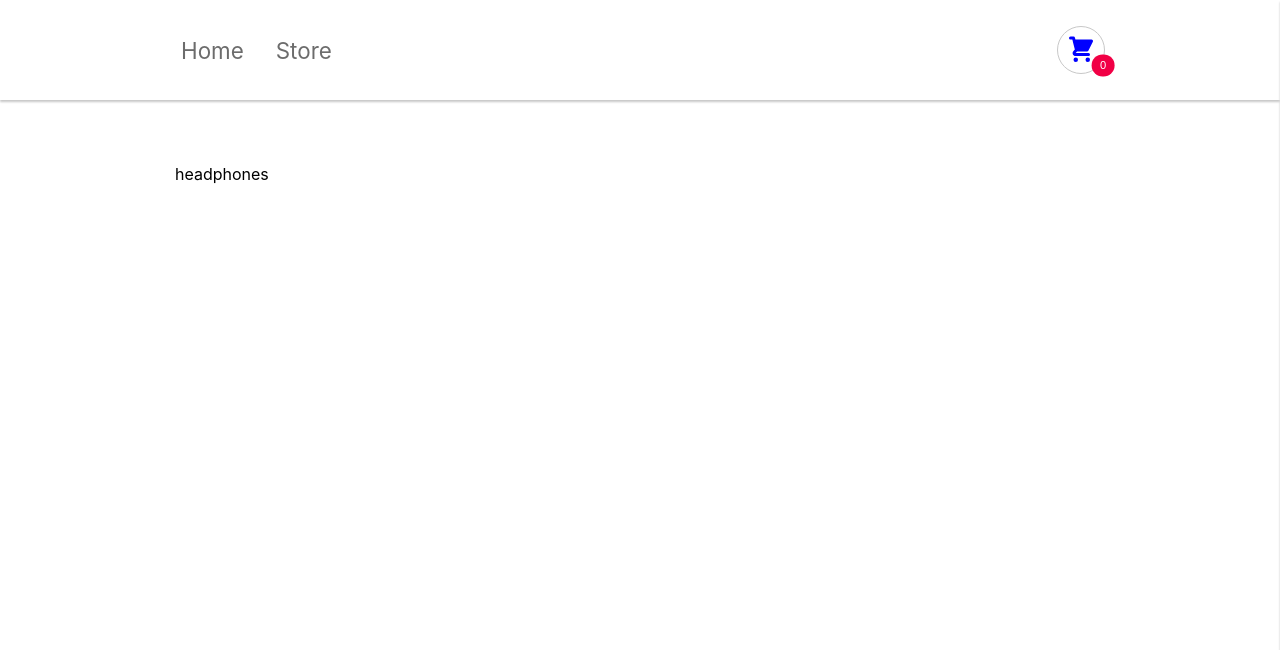
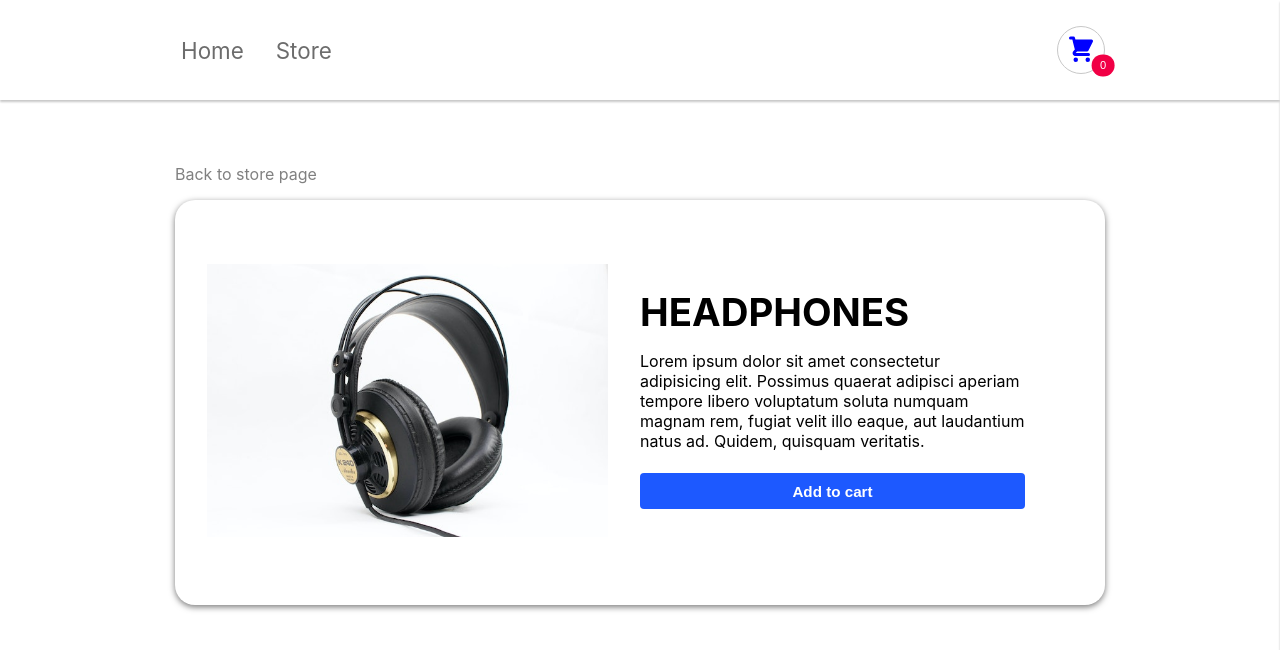
Before and after one commit to dkveil/shopping-cart-with-ts, a React (Create React App) app: page /store/headphones in a window 1280 px wide. Shown: the top 650 px of the page. Built offline with nearby package versions, Linux system fonts and the light colour scheme.

Commit message:
product page finished

```diff
--- a/src/components/ProductCart/ProductCart.styles.ts
+++ b/src/components/ProductCart/ProductCart.styles.ts
@@ -77,7 +77,5 @@ export const CartButtonsWrapper = styled.div`
                 margin-right: 15px;
             }
         }
-
-
     }
-    `
+`
--- a/src/components/ProductCart/index.tsx
+++ b/src/components/ProductCart/index.tsx
@@ -22,9 +22,9 @@ type ProductCartProps = {
 
 const ProductCart = ({id, name, link, price, img}: ProductCartProps) => {
 
-    const { getProductAmonut, addProductAmount, subbProductAmount, removeFromCart } = React.useContext(ShoppingCartContext);
+    const { getProductAmount, addProductAmount, subbProductAmount, removeFromCart } = React.useContext(ShoppingCartContext);
 
-    const amount = getProductAmonut(id)
+    const amount = getProductAmount(id)
 
     return (
         <CartWrapper>
--- /dev/null
+++ b/src/components/ProductPage/ProductPage.styles.ts
@@ -0,0 +1,68 @@
+import styled from "styled-components"
+import { Link } from 'react-router-dom';
+
+export const Wrapper = styled.div`
+    padding: 4rem 2rem;
+    display: flex;
+    box-shadow: 0 2px 6px rgb(120,120,120);
+    border-radius: 20px;
+    max-width: 100%;
+`
+
+export const ImagesWrapper = styled.div`
+    padding-right: 2rem;
+    min-width: 50%;
+    img{
+        width: 100%;
+    }
+`
+
+export const Content = styled.div`
+    display: flex;
+    flex-direction: column;
+    justify-content: center;
+    padding: 1rem 0;
+    padding-right: 3rem;
+
+    h1{
+        margin-bottom: 1rem;
+    }
+
+    p{
+        margin-bottom: 1rem;
+    }
+
+    div{
+        display: flex;
+        flex-direction: column;
+        align-items: center;
+        padding: 6px 0;
+
+        div:first-child{
+            display: flex;
+            align-items: center;
+            flex-direction: row;
+            margin-bottom: 2px;
+
+            span{
+                margin: 0 3px;
+                font-size: 1.1rem;
+
+            :nth-child(2){
+                font-weight: bold;
+                margin-left: 15px;
+            }
+            :nth-child(3){
+                margin-right: 15px;
+            }
+        }
+        }
+    }
+
+`
+
+export const ReturnLink = styled(Link)`
+    margin-bottom: 1rem;
+    text-decoration: none;
+    color: gray;
+`
--- a/src/components/ProductPage/index.tsx
+++ b/src/components/ProductPage/index.tsx
@@ -1,20 +1,124 @@
+import React from 'react';
 import { Wrapper, ContentWrapper } from '../../containers/sectionStyles';
 import { useParams } from 'react-router';
 import storeItems from '../../data/items.json'
-import { isConstructorDeclaration } from 'typescript';
+import * as Product from './ProductPage.styles';
+import { ShoppingCartContext } from '../../context/ShoppingCartProvider';
+import Button from '../Button';
 
 const ProductPage = () => {
 
     const { name } = useParams();
+    const { getProductAmount, subbProductAmount, addProductAmount, removeFromCart } = React.useContext(ShoppingCartContext);
 
     const product = storeItems.find(item => item.name === name)
+    const amount = product ? getProductAmount(product.id) : null
 
     console.log(product)
 
     return (
         <Wrapper>
             <ContentWrapper>
-                {name}
+                {product ? (
+                    <>
+                        <Product.ReturnLink to="/store">
+                            Back to store page
+                        </Product.ReturnLink>
+                        <Product.Wrapper>
+                            <Product.ImagesWrapper>
+                                <img src={product.image} alt={product.name} />
+                            </Product.ImagesWrapper>
+                            <Product.Content>
+                                <h1>{product.name.toUpperCase()}</h1>
+                                <p>
+                                    Lorem ipsum dolor sit amet consectetur
+                                    adipisicing elit. Possimus quaerat adipisci
+                                    aperiam tempore libero voluptatum soluta
+                                    numquam magnam rem, fugiat velit illo eaque,
+                                    aut laudantium natus ad. Quidem, quisquam
+                                    veritatis.
+                                </p>
+                                <div>
+
+
+                                    {(amount !== null && amount > 0) ? (
+                                        <>
+                                            <div>
+                                                <Button
+                                                    styletype="square"
+                                                    width="32px"
+                                                    height="32px"
+                                                    borderradius="4px"
+                                                    buttoncolor="#1d59ff"
+                                                    border="none"
+                                                    textcolor="white"
+                                                    fontsize="1rem"
+                                                    fontweight="bold"
+                                                    onClickHandler={() =>
+                                                        subbProductAmount(product.id)
+                                                    }
+                                                >
+                                                    -
+                                                </Button>
+                                                <span>{amount}</span>
+                                                <span>in Cart</span>
+                                                <Button
+                                                    styletype="square"
+                                                    width="32px"
+                                                    height="32px"
+                                                    borderradius="4px"
+                                                    buttoncolor="#1d59ff"
+                                                    border="none"
+                                                    textcolor="white"
+                                                    fontsize="1rem"
+                                                    fontweight="bold"
+                                                    onClickHandler={() =>
+                                                        addProductAmount(product.id)
+                                                    }
+                                                >
+                                                    +
+                                                </Button>
+                                            </div>
+                                            <Button
+                                                styletype="square"
+                                                width="85px"
+                                                height="25px"
+                                                borderradius="4px"
+                                                border="none"
+                                                buttoncolor="#e70448"
+                                                textcolor="white"
+                                                onClickHandler={() =>
+                                                    removeFromCart(product.id)
+                                                }
+                                            >
+                                                remove all
+                                            </Button>
+                                        </>
+                                    ) : (
+                                        <Button
+                                            fontsize=".95rem"
+                                            fontweight="bold"
+                                            styletype="square"
+                                            width="100%"
+                                            height="36px"
+                                            textcolor="white"
+                                            buttoncolor="#1d59ff"
+                                            borderradius="4px"
+                                            border="none"
+                                            onClickHandler={() =>
+                                                addProductAmount(product.id)
+                                            }
+                                        >
+                                            Add to cart
+                                        </Button>
+                                    )}
+                                </div>
+                            </Product.Content>
+                        </Product.Wrapper>
+                    </>
+                ) : (
+                    <>product not found</>
+                )}
             </ContentWrapper>
         </Wrapper>
     );
--- a/src/components/ShoppingCart/index.tsx
+++ b/src/components/ShoppingCart/index.tsx
@@ -33,7 +33,7 @@ const ShoppingCart = () => {
             </ShoppingCartHeader>
             <ShoppingCartContent>
                 {items.map((item) => (
-                    <ShoppingCartItem id={item.id} quantity={item.quantity} />
+                    <ShoppingCartItem key={item.id} id={item.id} quantity={item.quantity} />
                 ))}
             </ShoppingCartContent>
             <ShoppingCartPriceWrapper>
--- a/src/context/ShoppingCartProvider.tsx
+++ b/src/context/ShoppingCartProvider.tsx
@@ -16,7 +16,7 @@ type ShoppingCartContextTypes = {
     isOpen: boolean;
     openCart: () => void;
     closeCart: () => void;
-    getProductAmonut: (id: number) => number;
+    getProductAmount: (id: number) => number;
     addProductAmount: (id: number) => void;
     subbProductAmount: (id: number) => void;
     removeFromCart: (id: number) => void;
@@ -33,9 +33,9 @@ const ShoppingCartContextProvider = ({children}: ShoppingCartContextProviderProp
     const openCart = () => setIsOpen(true)
     const closeCart = () => setIsOpen(false)
 
-    const getProductAmonut = (id: number) => {
-        return items.find(item => item.id === id)?.quantity || 0
-    }
+    const getProductAmount = (id: number) => {
+        return items.find((item) => item.id === id)?.quantity || 0;
+    };
 
     const addProductAmount = (id: number) => {
 
@@ -80,7 +80,7 @@ const ShoppingCartContextProvider = ({children}: ShoppingCartContextProviderProp
             isOpen,
             openCart,
             closeCart,
-            getProductAmonut,
+            getProductAmount,
             addProductAmount,
             subbProductAmount,
             removeFromCart
```
